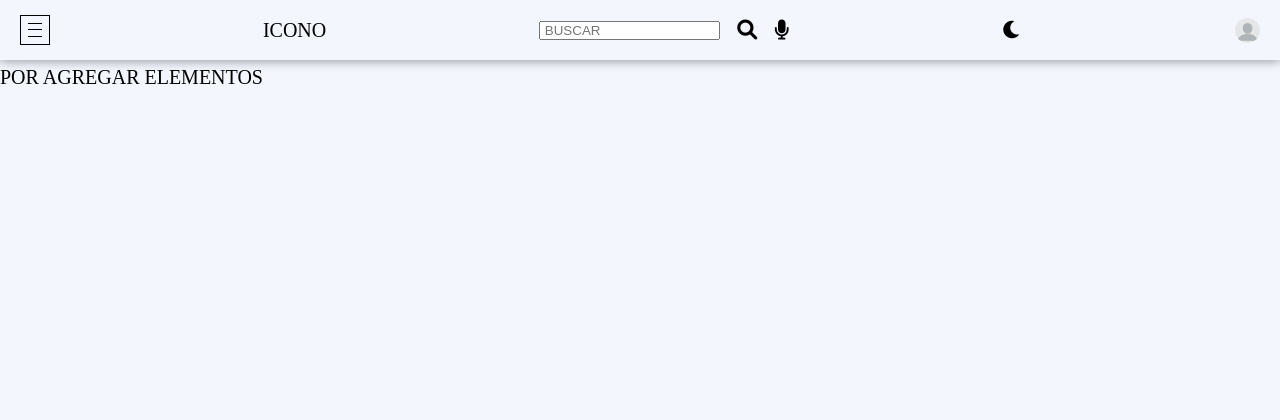
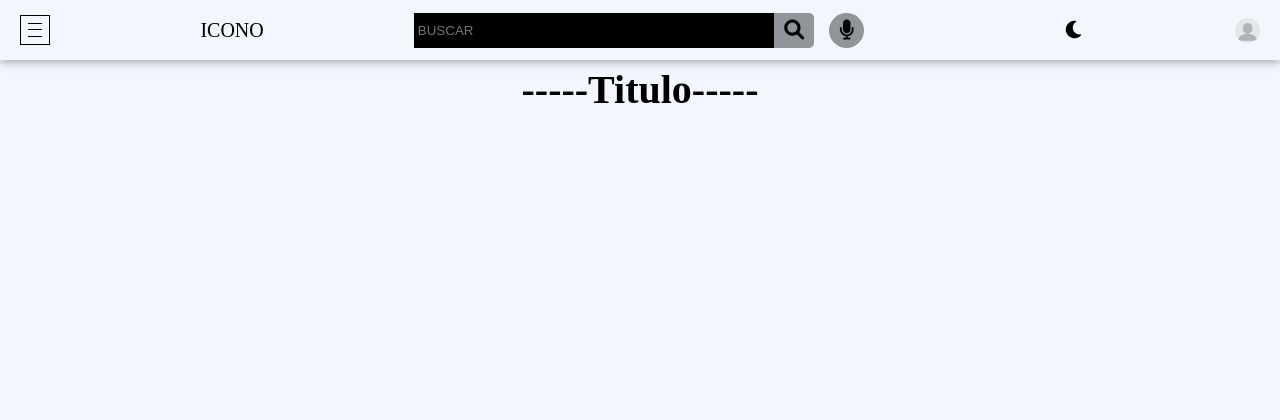
Before and after one commit to Padinjavier/page-of-a-shop, a PHP site: page / in a window 1280 px wide. Shown: the top 420 px of the page. Run offline with PHP 8.4, Linux system fonts and the light colour scheme; some libraries are stand-ins or nearby versions.

Commit message:
main centrado

```diff
--- a/assets/CSS/main.css
+++ b/assets/CSS/main.css
@@ -28,6 +28,10 @@ body{
     color: var(--white-darck);
     font-size: 20px;
 }
+body.active{
+    overflow: hidden;
+}
+
 body::-webkit-scrollbar {
     width: 10px;
     background: var(--varra-scrol);
@@ -110,11 +114,21 @@ input#abrir-cerrar:checked + .toggle-button.active:after {
     transform: rotate(-45deg);
 }
 .cont-busqueda{
-    width: 250px;
+    width: 60%;
+    max-width: 500px;
     height: 100%;
     display: none;
     align-items: center;
-    justify-content: space-between;
+    gap: 15px;
+}
+.cont-busqueda #microfono{
+    width: 35px;
+    height: 35px;
+    background: var(--sombra-header);
+    border-radius: 100px;
+    display: flex;
+    align-items: center;
+    justify-content: center;
 }
 .busq-mb{
     width: 100%;
@@ -131,6 +145,28 @@ input#abrir-cerrar:checked + .toggle-button.active:after {
 .busq-mb.active{
     display: flex;
 }
+.bar-busqueda {
+    width: 80%;
+    max-width: 400px;
+    height: 35px;
+    display: flex;
+    gap: 10px;
+    align-items: center;
+    background: var(--sombra-header);
+    border-radius: 0px 5px 5px 0px;
+
+}
+.bar-busqueda #busqueda{
+    width: 100%;
+    height: 35px;
+    color: var(--white-darck);
+    background: black;
+    border: none;
+}
+.bar-busqueda i{
+    padding-right: 10px;
+}
+
 #sol{
     display: none;
 }
@@ -184,6 +220,8 @@ main{
     width: 100%;
     height: 500%;
     padding-top: 66px;
+    display: flex;
+    justify-content: center;
 }
 
 
--- a/assets/JS/main.js
+++ b/assets/JS/main.js
@@ -65,24 +65,24 @@ $(window).scroll(function (e) {
   let $element = $('header');
   var scrollTop = $(this).scrollTop();
   let $aside= $('.aside')
-  let $btn_aside= $('.toggle-button')
   if (scrollTop <= 0) {
     $element.removeClass('hide').removeClass('scrolling');
+    btn_aside.classList.remove('active')
   } else if (scrollTop < position) {
     $element.removeClass('hide');
 
     $aside.removeClass('active')
-    $btn_aside.removeClass('active')
+    btn_aside.classList.remove('active')
 
   } else if (scrollTop > position) {
     $element.addClass('scrolling');
 
     $aside.removeClass('active')
-    $btn_aside.removeClass('active')
+    btn_aside.classList.remove('active')
 
     if (scrollTop + $(window).height() >= $(document).height() - $element.height()) {
       $element.removeClass('hide');
-      $btn_aside.removeClass('active')
+      btn_aside.classList.remove('active')
     } else if (Math.abs($element.position().top) < $element.height()) {
       $element.addClass('hide');
     }
@@ -90,10 +90,10 @@ $(window).scroll(function (e) {
   position = scrollTop;
 })
 
-
 //accion boton menu
 let aside=document.querySelector('.aside')
 let btn_aside=document.querySelector('.toggle-button')
+let body=document.querySelector('body')
 
 const toggleElement = (element, nameClass) => {
 	element.classList.toggle(nameClass)
@@ -102,4 +102,10 @@ const toggleElement = (element, nameClass) => {
 btn_aside.addEventListener('click', () => {
   toggleElement(aside, 'active')
   toggleElement(btn_aside, 'active')
+  toggleElement(body, 'active')
 })
+
+// if(aside.classList=='aside active'){
+// }else{
+//   btn_aside.classList.remove('active')
+// }
--- a/index.html
+++ b/index.html
@@ -14,7 +14,8 @@
       referrerpolicy="no-referrer"
     />
 </head>
-<body>
+<body class="">
+
     <header >
        <div class="Boton-menu">
         <input id="abrir-cerrar" type="checkbox" value="" />
@@ -25,19 +26,23 @@
            ICONO
        </div>
        <form action="" method="get" class="cont-busqueda">
-        <input type="search" name="busqueda" id="busqueda" placeholder=" BUSCAR">
-        <i class="fa-solid fa-magnifying-glass"></i>
+        <div class="bar-busqueda">
+          <input type="search" name="busqueda" id="busqueda" placeholder=" BUSCAR">
+          <i class="fa-solid fa-magnifying-glass"></i>
+        </div>
         <i class="fa-solid fa-microphone" id="microfono"></i>
       </form>
 
         <i class="fa-solid fa-magnifying-glass" id="btn-mb"></i>
 
-       <div class="busq-mb">
+       <form action="" method="get"  class="busq-mb">
         <i class="fa-solid fa-arrow-left" id="exit-bsq"></i>
-        <input type="search" name="busqueda" >
-        <i class="fa-solid fa-magnifying-glass"></i>
+        <div class="bar-busqueda">
+          <input type="search" name="busqueda" id="busqueda" placeholder=" BUSCAR">
+          <i class="fa-solid fa-magnifying-glass"></i>
+        </div>
         <i class="fa-solid fa-microphone"></i>
-       </div>
+       </form>
       <div name="boton tema" class="bubbly-button">
         <i class="fa-solid fa-sun  " id="sol"></i>
         <i class="fa-solid fa-moon  " id="luna"></i>
@@ -54,7 +59,8 @@
       <a href="">REDES</a>
     </aside>
     <main>
-      POR AGREGAR ELEMENTOS
+      <h1>-----Titulo-----</h1>
+
     </main>
 </body>
 <script src='//cdnjs.cloudflare.com/ajax/libs/jquery/2.1.3/jquery.min.js'></script>
```
